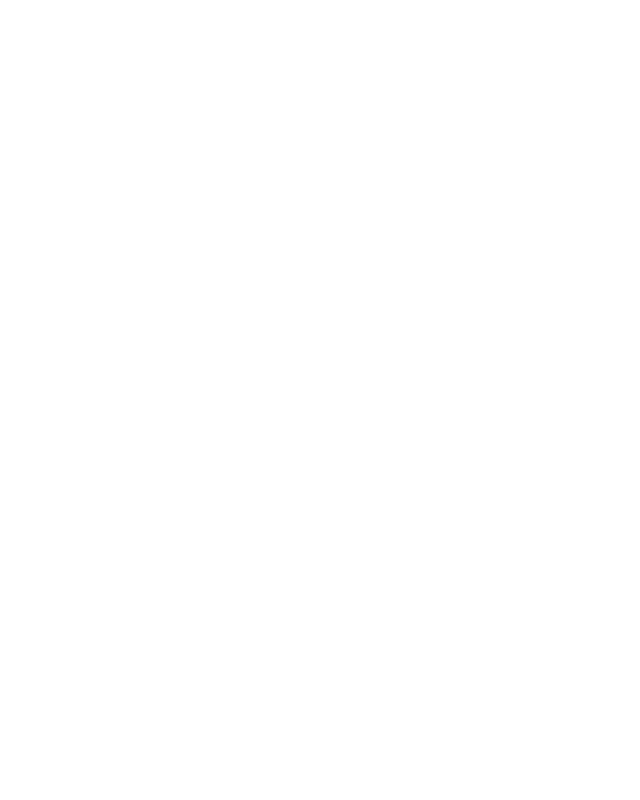
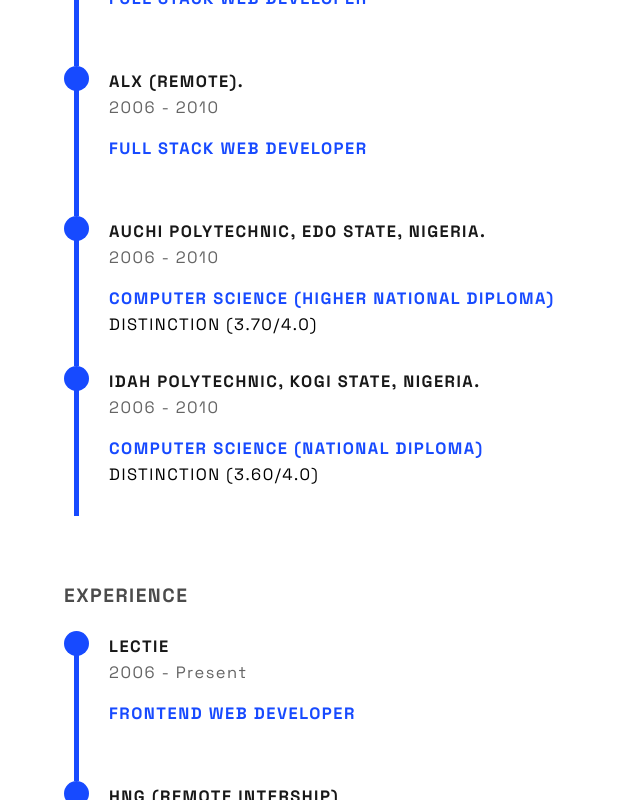
Before and after one commit to codewithmike01/portfolio-v2, a React (Create React App) app: page /resume in a window 1280 px wide. Shown: the part 360-1160 px from the top of the page, without its empty margins (0-640 px from the left). Before the commit the page ends 800 px from the top, so only its background shows below. Built offline with nearby package versions, Linux system fonts and the light colour scheme.

Commit message:
feat: Add structure of resume

```diff
--- a/src/pages/ResumePage.tsx
+++ b/src/pages/ResumePage.tsx
@@ -1,11 +1,19 @@
 import React from 'react';
+import {
+  ResumeEducation,
+  ResumeExperience,
+} from './services/ResumePage.service';
 import { ResumePageContainer } from './styles/ResumePage.styles';
 import { MdOutlineDownloading } from 'react-icons/md';
 import Logo from '../assets/images/logo.svg';
-const ResumePage = () => {
+import Footer from '../components/Footer';
+
+const ResumePage: React.FC = () => {
   return (
+    <>
       <ResumePageContainer>
         <section className="resume_header_container">
+          <div className="resume_header_wrapper">
             <div>
               <img src={Logo} alt="logo" />
             </div>
@@ -18,8 +26,82 @@
                 <MdOutlineDownloading />
               </a>
             </div>
+          </div>
+        </section>
+
+        <section className="resume_main">
+          <section className="resume_content_wrapper">
+            <div className="resume_content_header">
+              <h1 className="profile_name">Kanu Mike Chibundu</h1>
+              <h2 className="profession_name">Frontend Web Developer</h2>
+            </div>
+          </section>
+          <section className="resume_details_container">
+            {/* Main Content with bullet */}
+
+            {/* Education */}
+            <div className="resume_details_content_container">
+              <h3 className="resume_details_head">EDUCATION</h3>
+              <div>
+                {ResumeEducation.map(({ eduName, course, year, id, grade }) => (
+                  <div className="resume_details_wrapper" key={id}>
+                    <div className="resume_rule">
+                      <div className="circle"></div>
+                      <div className="rectangle"></div>
+                    </div>
+                    <div className="resume_details_wrapper_content">
+                      <div>
+                        <h4 className="resume_details_head_inner">{eduName}</h4>
+                        <p className="date">{year}</p>
+                      </div>
+                      <div>
+                        <p className="course">{course}</p>
+                        <p>{grade}</p>
+                      </div>
+                    </div>
+                  </div>
+                ))}
+              </div>
+            </div>
+
+            {/* Experience */}
+            <div className="resume_details_content_container">
+              <h3 className="resume_details_head">EXPERIENCE</h3>
+              <div>
+                {ResumeExperience.map(({ companyName, position, year, id }) => (
+                  <div className="resume_details_wrapper" key={id}>
+                    <div className="resume_rule">
+                      <div className="circle"></div>
+                      <div className="rectangle"></div>
+                    </div>
+                    <div className="resume_details_wrapper_content">
+                      <div>
+                        <h4 className="resume_details_head_inner">
+                          {companyName}
+                        </h4>
+                        <p className="date">{year}</p>
+                      </div>
+                      <div>
+                        <p className="course">{position}</p>
+                      </div>
+                    </div>
+                  </div>
+                ))}
+              </div>
+            </div>
+          </section>
+        </section>
+
+        <section className="certificate_container">
+          <div className="certificate_wrapper">
+            <h3>CERTIFICATES</h3>
+
+            <p>carousel of certificates Here</p>
+          </div>
         </section>
       </ResumePageContainer>
+      <Footer />
+    </>
   );
 };
 
--- /dev/null
+++ b/src/pages/services/ResumePage.service.tsx
@@ -0,0 +1,60 @@
+export const ResumeEducation: {
+  id: number;
+  eduName: string;
+  year: string;
+  course: string;
+  grade?: string;
+}[] = [
+  {
+    id: 1,
+    eduName: 'MICROVERSE LOS ANGELES (REMOTE).',
+    year: '2006 - 2010',
+    course: 'FULL STACK WEB DEVELOPER',
+  },
+  {
+    id: 2,
+    eduName: 'ALX (REMOTE).',
+    year: '2006 - 2010',
+    course: 'FULL STACK WEB DEVELOPER',
+  },
+  {
+    id: 3,
+    eduName: 'AUCHI POLYTECHNIC, EDO STATE, NIGERIA.',
+    year: '2006 - 2010',
+    course: 'COMPUTER SCIENCE (HIGHER NATIONAL DIPLOMA)',
+    grade: 'DISTINCTION (3.70/4.0)',
+  },
+  {
+    id: 4,
+    eduName: 'IDAH POLYTECHNIC, KOGI STATE, NIGERIA.',
+    year: '2006 - 2010',
+    course: 'COMPUTER SCIENCE (NATIONAL DIPLOMA)',
+    grade: 'DISTINCTION (3.60/4.0)',
+  },
+];
+
+export const ResumeExperience: {
+  id: number;
+  companyName: string;
+  year: string;
+  position: string;
+}[] = [
+  {
+    id: 1,
+    companyName: 'LECTIE',
+    year: '2006 - Present',
+    position: 'FRONTEND WEB DEVELOPER',
+  },
+  {
+    id: 2,
+    companyName: 'HNG (REMOTE INTERSHIP)',
+    year: '2006 - 2010',
+    position: 'FRONTEND WEB DEVELOPER',
+  },
+  {
+    id: 3,
+    companyName: 'MICROVERSE (REMOTE)',
+    year: '2006 - 2010',
+    position: 'CODE REVIEWER',
+  },
+];
--- a/src/pages/styles/ResumePage.styles.tsx
+++ b/src/pages/styles/ResumePage.styles.tsx
@@ -1,17 +1,27 @@
 import styled from 'styled-components';
 
 export const ResumePageContainer = styled.section`
+  width: 100%;
+  max-width: 1440px;
+  margin: 0 auto;
+  padding: 0 0 4rem 0;
+  position: relative;
+  display: flex;
+  flex-direction: column;
+  gap: 60px;
+
+  .resume_header_container {
+    background-color: #fff;
+    padding: 1rem 0;
+    width: 100%;
+    position: fixed;
+    z-index: 2;
+    top: 0px;
+    .resume_header_wrapper {
       width: 90%;
       max-width: 1440px;
       margin: 0 auto;
-  padding-top: 4rem;
-  position: relative;
 
-  .resume_header_container {
-    position: fixed;
-    top: 30px;
-    right: 30px;
-    left: 30px;
       display: flex;
       justify-content: space-between;
       align-items: center;
@@ -24,7 +34,137 @@
           gap: 10px;
           color: var(--primary-bg);
           text-decoration: underline 2px var(--primary-bg);
+          font-size: 1.3rem;
+
+          svg {
+            animation: Bounce 1s ease-in-out infinite;
+
+            @keyframes Bounce {
+              0% {
+                transform: scale(1);
+              }
+
+              50% {
+                transform: scale(1.1);
+              }
+
+              100% {
+                transform: scale(1.2);
               }
             }
           }
+        }
+      }
+    }
+  }
+
+  .resume_main {
+    width: 90%;
+    max-width: 1440px;
+    margin: 0 auto;
+    .resume_content_wrapper {
+      display: flex;
+      flex-direction: column;
+      gap: 20px;
+      margin-top: 9rem;
+
+      .resume_content_header {
+        display: flex;
+        flex-direction: column;
+        gap: 15px;
+        .profile_name,
+        .profession_name {
+          text-align: center;
+        }
+
+        .profile_name {
+          font-weight: 600;
+          font-size: 2rem;
+          text-transform: uppercase;
+        }
+
+        .profession_name {
+          color: var(--primary-bg);
+        }
+      }
+    }
+    .resume_details_container {
+      display: flex;
+      flex-direction: column;
+      gap: 64px;
+
+      .resume_details_content_container {
+        display: flex;
+        flex-direction: column;
+        gap: 20px;
+        letter-spacing: 1.5px;
+        .resume_details_head {
+          font-weight: 600;
+          opacity: 0.7;
+        }
+
+        /* Bullet and content */
+        .resume_details_wrapper {
+          display: flex;
+          gap: 20px;
+
+          .resume_rule {
+            display: flex;
+            flex-direction: column;
+            align-items: center;
+            justify-content: center;
+            height: 100%;
+            .circle {
+              width: 25px;
+              height: 25px;
+              border-radius: 50%;
+              background-color: var(--primary-bg);
+            }
+
+            .rectangle {
+              margin-top: -10px;
+              width: 5px;
+              min-height: 135px;
+
+              background-color: var(--primary-bg);
+            }
+          }
+          .resume_details_wrapper_content {
+            display: flex;
+            flex-direction: column;
+            gap: 20px;
+            .resume_details_head_inner {
+              font-weight: 600;
+              opacity: 0.9;
+            }
+
+            .date {
+              opacity: 0.6;
+            }
+
+            .course {
+              color: var(--primary-bg);
+              font-weight: 700;
+              margin-bottom: 5px;
+            }
+          }
+        }
+      }
+    }
+  }
+
+  .certificate_container {
+    background-color: var(--primary-bg);
+    color: #fff;
+    padding: 1rem 0 2rem 0;
+    h3 {
+      letter-spacing: 1.5px;
+    }
+
+    .certificate_wrapper {
+      width: 90%;
+      max-width: 1440px;
+      margin: 0 auto;
+    }
+  }
 `;
```
Lines whose indentation alone changed are shown as unchanged.
